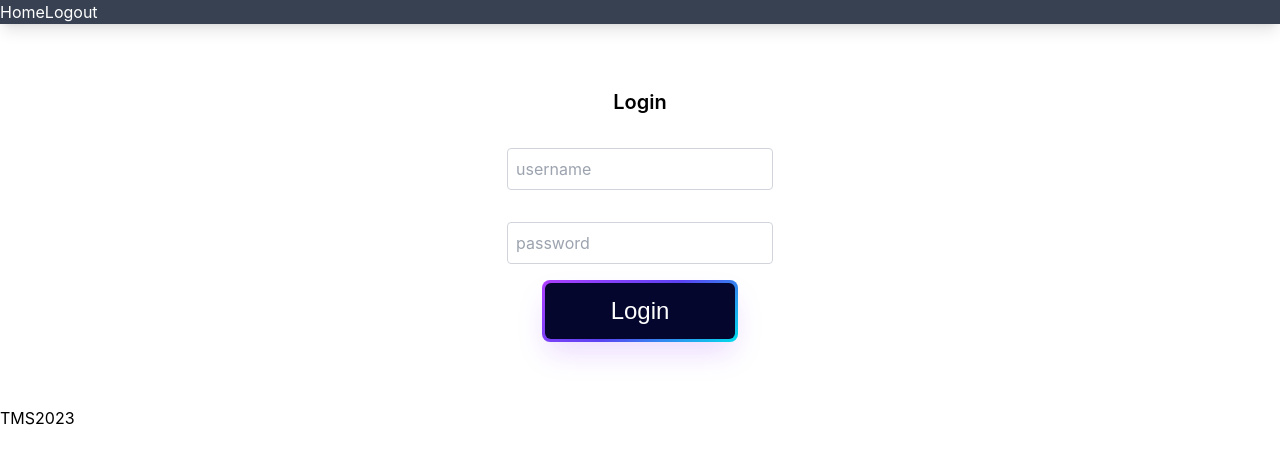
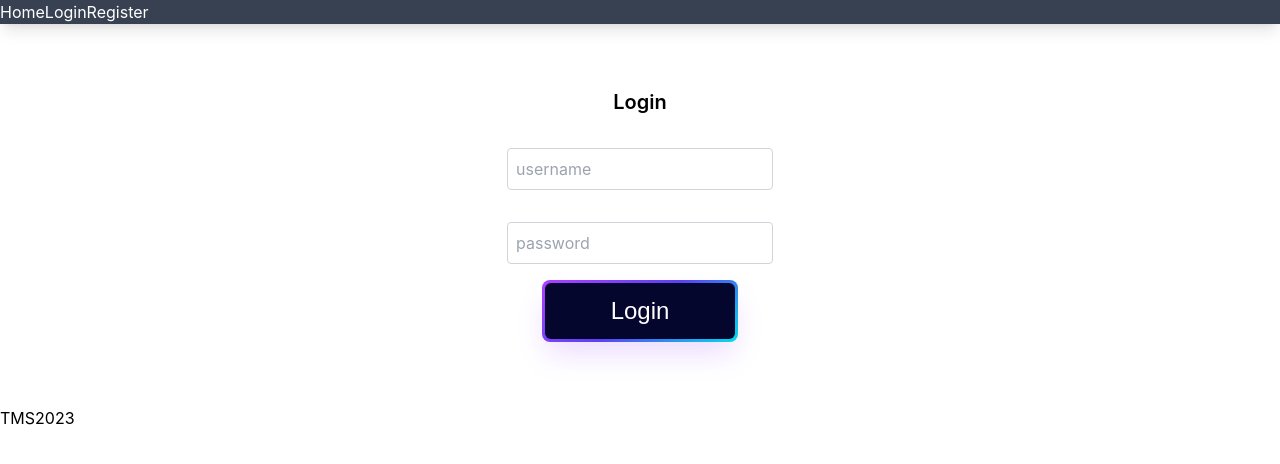
Before and after one commit to AVitrum/Task-management-system, a React (Vite) app in the folder front/: page /login in a window 1280 px wide. Shown: the top 464 px of the page. Built offline with nearby package versions, Linux system fonts and the light colour scheme; no server answers.

Commit message:
fix: Fixed issue with login & register button. Changed icon & name of the site.

```diff
--- a/front/index.html
+++ b/front/index.html
@@ -2,10 +2,10 @@
 <html lang="en">
   <head>
     <meta charset="UTF-8" />
-    <link rel="icon" type="image/svg+xml" href="/vite.svg" />
+    <link rel="icon" type="image/svg+xml" href="/icon.svg" />
     <meta name="viewport" content="width=device-width, initial-scale=1.0" />
 
-    <title>Vite + React + TS</title>
+    <title>TMS</title>
   </head>
   <body>
     <div id="root"></div>
--- a/front/src/components/Header.tsx
+++ b/front/src/components/Header.tsx
@@ -18,13 +18,12 @@ export default function Header() {
             },
         });
         setUserInfo(res.data);
-
     };
 
     const logout = () => {
         Cookies.remove('userInfo');
         Cookies.remove('token');
-        setUserInfo({ id: -1, username: '', email: '', role: '' });
+        setUserInfo({ id: 0, username: '', email: '', role: '' });
         setToken('');
         navigate('/');
         window.location.reload();
@@ -32,6 +31,7 @@ export default function Header() {
 
     useEffect(() => {
         profile();
+
     }, []);
 
     return (
@@ -40,7 +40,7 @@ export default function Header() {
 
                 <Link to="/">Home</Link>
 
-                {userInfo.id === -1 ? (
+                {userInfo.id === undefined || userInfo.id === 0 ? (
                     <>
                      <Link to="/login">Login</Link>
                      <Link to="/register">Register</Link>
--- a/front/src/components/UserContext.tsx
+++ b/front/src/components/UserContext.tsx
@@ -21,7 +21,7 @@ interface UserContextData {
 
 export const UserContext = createContext<UserContextData>({
     userInfo: {
-        id: -1,
+        id: 0,
         username: "",
         email: "",
         role: "",
```
Also changed, not shown: front/public/icon.svg (added).
